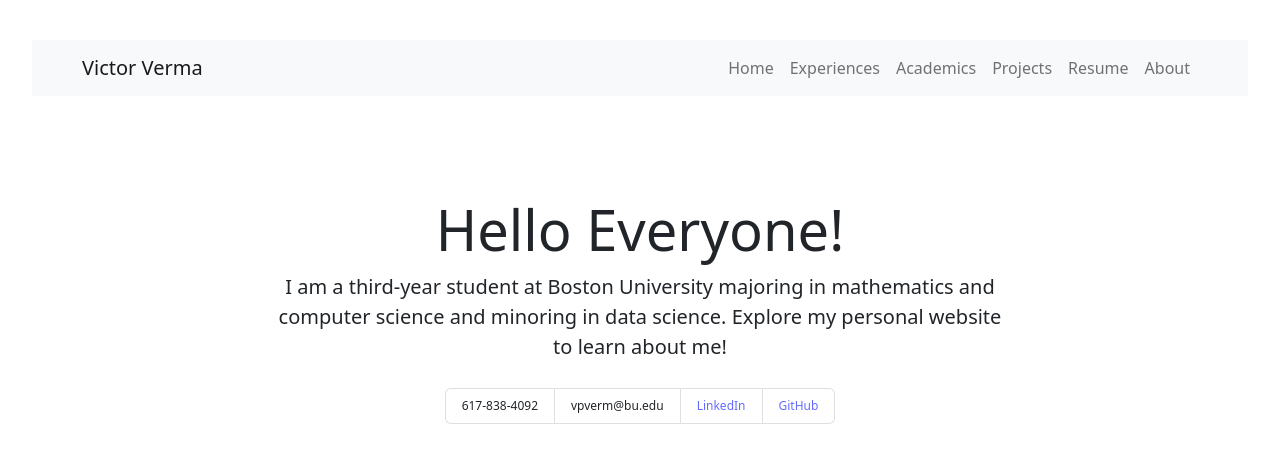
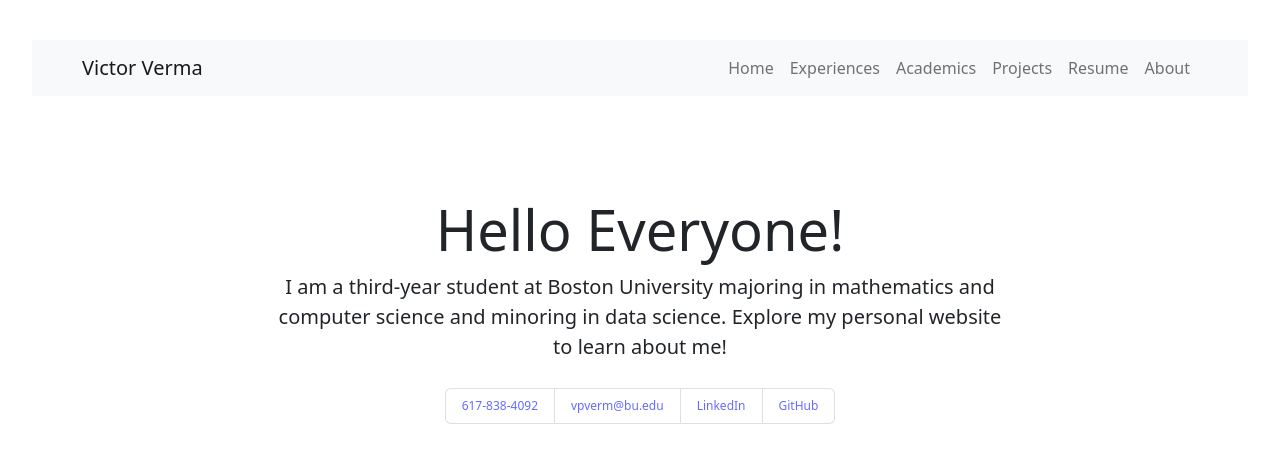
Before and after one commit to victorverma3/Portfolio, a React (Vite) app: page / in a window 1280 px wide. Shown: the part 168-630 px from the top of the page. Built offline with nearby package versions, Linux system fonts and the light colour scheme.

Commit message:
added links to call and email

```diff
--- a/src/components/footer/Footer.css
+++ b/src/components/footer/Footer.css
@@ -1,5 +1,6 @@
 a {
    text-decoration: none;
+   color: black;
 }
 a:hover {
    text-decoration: underline;
--- a/src/components/footer/Footer.tsx
+++ b/src/components/footer/Footer.tsx
@@ -6,8 +6,13 @@ const Footer = () => {
   return (
     <div className="flexbox">
       <ListGroup variant="horizontal">
-        <ListGroup.Item>617-838-4092</ListGroup.Item>
-        <ListGroup.Item>vpverm@bu.edu</ListGroup.Item>
+        <ListGroup.Item>
+          <a href="tel:1-617-838-4092">617-838-4092</a>
+        </ListGroup.Item>
+        <ListGroup.Item>
+          {" "}
+          <a href="mailto:vpverm@bu.edu">vpverm@bu.edu</a>
+        </ListGroup.Item>
         <ListGroup.Item>
           <a
             href="https://www.linkedin.com/in/victor-verma-91713022b/"
```
